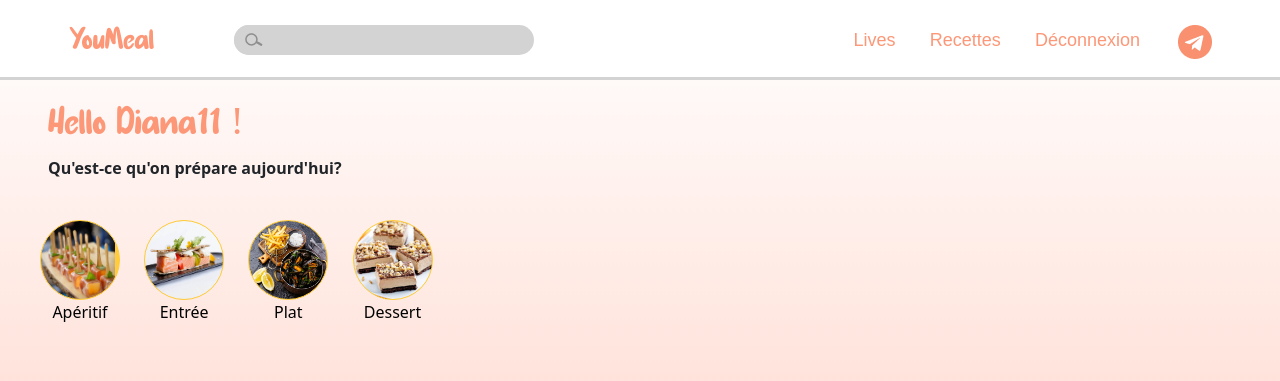
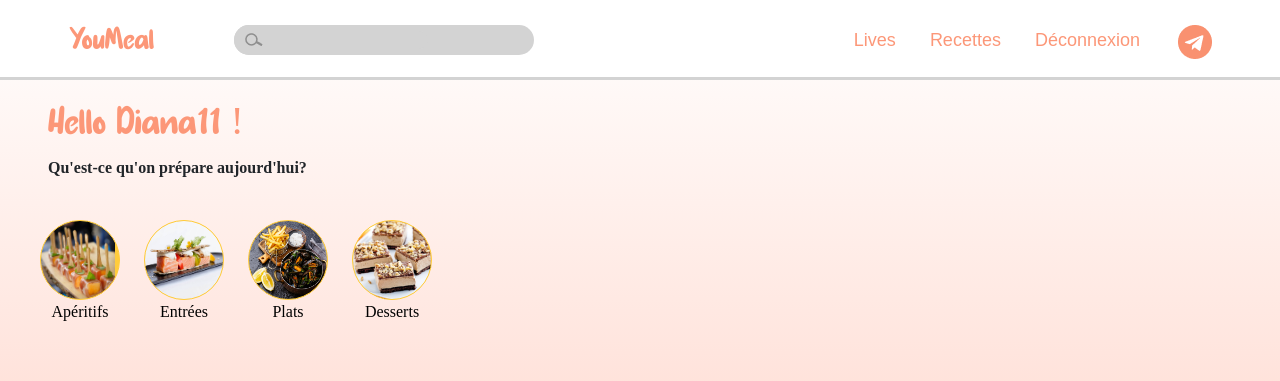
Before and after one commit to Proget-DevOn/YouMeal-, a PHP site: page / in a window 1280 px wide. Shown: the top 381 px of the page. Run offline with PHP 8.4, Linux system fonts and the light colour scheme; a user stored in the database is signed in; data comes from the database, SQL or seed files in the repository; some libraries are stand-ins or nearby versions.

Commit message:
update fonts

```diff
--- a/composant_aff_recette.php
+++ b/composant_aff_recette.php
@@ -12,9 +12,9 @@
     <!-- <a href="affiche_recette.php?id_recette=<?php  echo $donnees['id_recette']; ?>">
     <img src="image/image_recettes/<?php  echo $donnees['image']; ?>" alt="recette" width="300" height="200">
     </a> -->
-    <strong><a href="affiche_recette.php?id_recette=<?php  echo $donnees['id_recette']; ?>" class="nom_recette">
+    <strong><a style="text-transform:capitalize" href="affiche_recette.php?id_recette=<?php  echo $donnees['id_recette']; ?>" class="nom_recette">
     <?php echo $donnees['nom_recette'];?>
     </a></strong>
-    <p class="categorie_recette"><?php echo $donnees['categorie']; ?></p>
+    <p style="text-transform:capitalize" class="categorie_recette"><?php echo $donnees['categorie']; ?></p>
     <!-- <p><?php echo $donnees['cout']; ?> Temps de realisation:<?php  echo $donnees['temps_execution']; ?> regime:<?php  echo $donnees['regime']; ?> miam<?php  echo $donnees['note']; ?> </p> -->
 </div>
--- a/css/index.css
+++ b/css/index.css
@@ -1,5 +1,35 @@
 body{
     margin-top: 100px;
+    font-family: 'Manjari-Regular';
+}
+
+@font-face {
+    font-family: 'monogramregular';
+    src: url('../ressources/font/monogram-webfont.woff2') format('woff2'),
+         url('../ressources/font/monogram-webfont.woff') format('woff');
+    font-weight: normal;
+    font-style: normal;
+}
+
+@font-face {
+    font-family: 'Manjari-Bold';
+    src: url('../ressources/font/Manjari-Bold.ttf') format('ttf');
+    font-weight: bold;
+    font-style: normal;
+}
+
+@font-face {
+    font-family: 'Manjari-Regular';
+    src: url('../ressources/font/Manjari-Regular.ttf') format('ttf');
+    font-weight: normal;
+    font-style: normal;
+}
+
+@font-face {
+    font-family: 'Manjari-Thin';
+    src: url('../ressources/font/Manjari-Thin.ttf') format('ttf');
+    font-weight: thin;
+    font-style: normal;
 }
 
 .cercle{
--- a/index.php
+++ b/index.php
@@ -68,19 +68,19 @@
       <div class="container_categorie">
         <div class="div_categorie">
           <a href="liste_recette.php?recherche=aperitif"><div class="cercle" style="background-image: url('ressources/images/categorie_aperitif.jpg')"></div></a>
-          <a class="lien_categorie" href="liste_recette.php?recherche=aperitif">Apéritif</a>
+          <a class="lien_categorie" href="liste_recette.php?recherche=aperitif">Apéritifs</a>
         </div>
         <div class="div_categorie">
           <a href="liste_recette.php?recherche=entree"><div class="cercle" style="background-image: url('ressources/images/categorie_entree.jpg')"></div></a>
-          <a class="lien_categorie" href="liste_recette.php?recherche=entree">Entrée</a>
+          <a class="lien_categorie" href="liste_recette.php?recherche=entree">Entrées</a>
         </div>
         <div class="div_categorie">
           <a href="liste_recette.php?recherche=plat"><div class="cercle" style="background-image: url('ressources/images/categorie_plat.jpeg')"></div></a>
-          <a class="lien_categorie" href="liste_recette.php?recherche=plat">Plat</a>
+          <a class="lien_categorie" href="liste_recette.php?recherche=plat">Plats</a>
         </div>
         <div class="div_categorie">
           <a href="liste_recette.php?recherche=desert"><div class="cercle" style="background-image: url('ressources/images/categorie_dessert.jpeg')"></div></a>
-          <a class="lien_categorie" href="liste_recette.php?recherche=desert">Dessert</a>
+          <a class="lien_categorie" href="liste_recette.php?recherche=desert">Desserts</a>
         </div>
       </div>
 
```
Also changed, not shown: ressources/font/Manjari-Bold.ttf (added), ressources/font/Manjari-Regular.ttf (added), ressources/font/Manjari-Thin.ttf (added), 3 other files.
